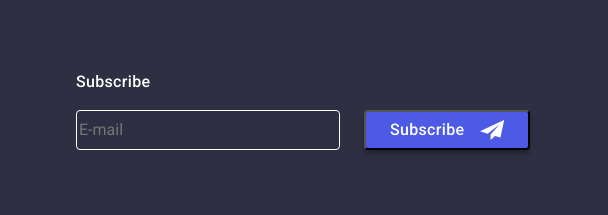
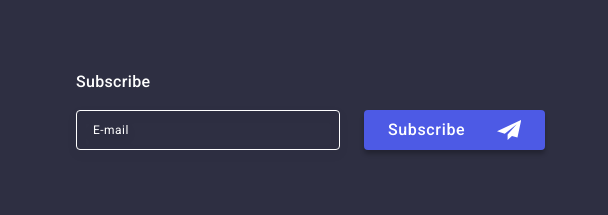
Before and after one commit to NikolayPilipenko/goit-markup-hw-05, a plain HTML site: page index.html in a window 1280 px wide. Shown: the part 2943-3158 px from the top of the page, 672-1280 px from the left. Drawn offline with nearby package versions, Linux system fonts and the light colour scheme.

Commit message:
Update styles.css

```diff
--- a/css/styles.css
+++ b/css/styles.css
@@ -508,7 +508,10 @@ body {
 
 .valut-form {
   display: flex;
-  justify-content: space-between;
+  gap: 24px;
+}
+
+.valut-form-label {
 }
 
 .valut-form-cont {
@@ -527,24 +530,39 @@ body {
 .valut-input {
   border: 1px solid var(--backgr-color);
   background-color: transparent;
-  margin-right: 24px;
   width: 264px;
   height: 40px;
   border-radius: 4px;
+  font-size: 12px;
+  line-height: 1.5;
+  letter-spacing: 0.04em;
+  padding-left: 16px;
+  filter: drop-shadow(0px 4px 4px rgba(0, 0, 0, 0.15));
+  color: var(--backgr-color);
+}
+
+::placeholder {
+  color: var(--backgr-color);
 }
 
 .valut-input-btn {
   background-color: var(--subsid-color);
+  font-family: "Roboto", sans-serif;
   font-weight: 500;
   font-size: 16px;
   line-height: 1.5;
-  letter-spacing: 0.02em;
+  letter-spacing: 0.04em;
+  min-width: 165px;
+  height: 40px;
   color: var(--backgr-color);
   padding: 0px 24px;
   display: flex;
+  justify-content: center;
   align-items: center;
   gap: 16px;
+  border: none;
   border-radius: 4px;
+  cursor: pointer;
   box-shadow: 0px 4px 4px 0px rgba(0, 0, 0, 0.25);
   transition: background-color 250ms cubic-bezier(0.4, 0, 0.2, 1);
 }
@@ -555,6 +573,7 @@ body {
 }
 
 .subscribe-icon {
+  margin-left: 16px;
   fill: var(--backgr-color);
 }
 
```
